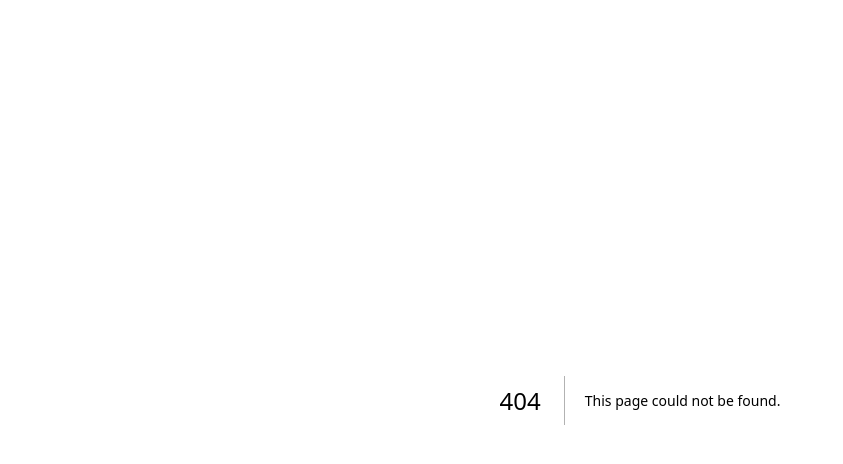
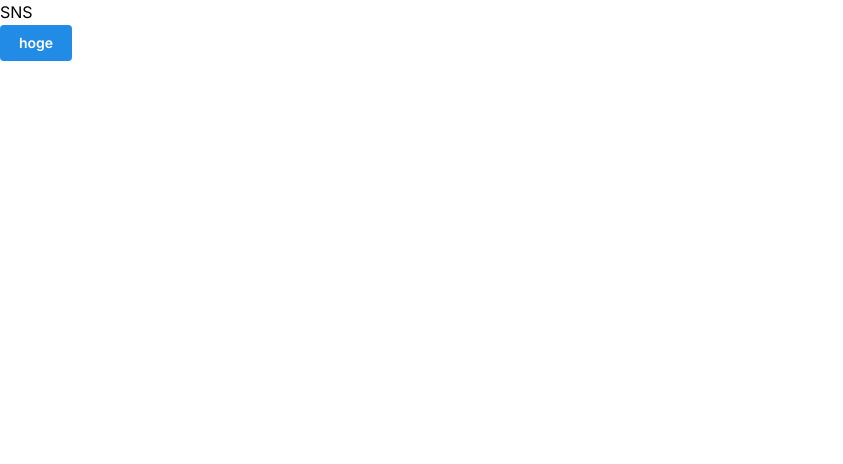
Before and after one commit to RYOTA-F/mba-finance-methods, a Next.js app: page /sns in a window 1280 px wide. Before the commit this address had no page. Shown: the top 464 px of the page, without its empty margins (0-843 px from the left). Built offline with nearby package versions, Linux system fonts and the light colour scheme.

Commit message:
:sparkles: Mantine セットアップ

```diff
--- /dev/null
+++ b/postcss.config.cjs
@@ -0,0 +1,14 @@
+module.exports = {
+  plugins: {
+    'postcss-preset-mantine': {},
+    'postcss-simple-vars': {
+      variables: {
+        'mantine-breakpoint-xs': '36em',
+        'mantine-breakpoint-sm': '48em',
+        'mantine-breakpoint-md': '62em',
+        'mantine-breakpoint-lg': '75em',
+        'mantine-breakpoint-xl': '88em',
+      },
+    },
+  },
+}
--- a/src/app/layout.tsx
+++ b/src/app/layout.tsx
@@ -1,6 +1,8 @@
 import type { Metadata } from 'next'
 import { Inter } from 'next/font/google'
+import { createTheme, MantineProvider } from '@mantine/core'
 import './globals.css'
+import '@mantine/core/styles.css'
 
 const inter = Inter({ subsets: ['latin'] })
 
@@ -9,6 +11,10 @@ export const metadata: Metadata = {
   description: 'Generated by create next app',
 }
 
+const theme = createTheme({
+  /** Put your mantine theme override here */
+})
+
 export default function RootLayout({
   children,
 }: {
@@ -16,7 +22,9 @@ export default function RootLayout({
 }) {
   return (
     <html lang="en">
-      <body className={inter.className}>{children}</body>
+      <body className={inter.className}>
+        <MantineProvider theme={theme}>{children}</MantineProvider>
+      </body>
     </html>
   )
 }
--- /dev/null
+++ b/src/app/sns/page.tsx
@@ -0,0 +1,10 @@
+import { Button } from '@mantine/core'
+
+export default function SnsPage() {
+  return (
+    <div>
+      <h1>SNS</h1>
+      <Button>hoge</Button>
+    </div>
+  )
+}
```
Also changed, not shown: package.json (+7 -5 lines), 1 other file (tests, documents, lock files or other folders).
